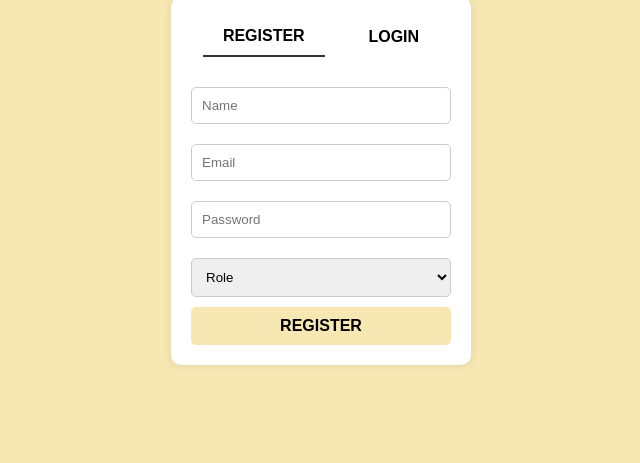
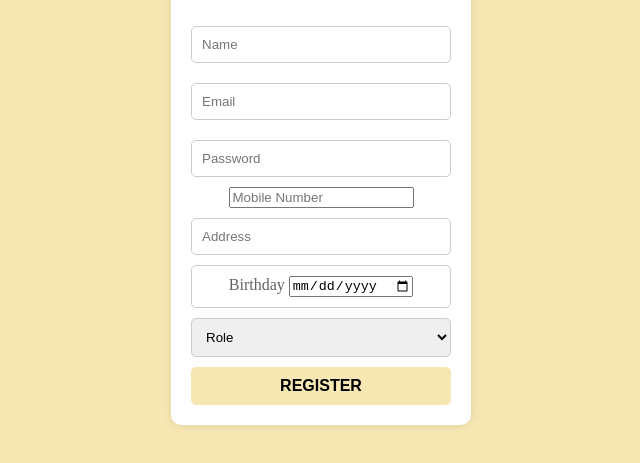
Before and after one commit to Sanduni0601/Course-Registration-System, a plain HTML site: page Frontend/AlgoProject1/login.html in a window 1280 px wide. Shown: the part 297-760 px from the top of the page, without its empty margins (319-959 px from the left). Drawn offline with nearby package versions, Linux system fonts and the light colour scheme; files whose address does not match are found by name.

Commit message:
Update login.html

```diff
--- a/Frontend/AlgoProject1/login.html
+++ b/Frontend/AlgoProject1/login.html
@@ -6,6 +6,7 @@
     <title>Course Registration System</title>
     <link rel="stylesheet" href="style 2.css">
 	<link rel="stylesheet" href="globals.css">
+
 </head>
 <body>
     <div class="container">
@@ -21,6 +22,14 @@
                     <input type="text" id="name" name="name" placeholder="Name">
                     <input type="email" id="email" name="email" placeholder="Email">
                     <input type="password" id="password" name="password" placeholder="Password">
+                    <input type="telephone" id="telephone" name="telephone" placeholder="Mobile Number">
+                    <input type="text" id="address" name="address" placeholder="Address">
+                    <div style="border: 1px solid #ccc; padding: 10px; border-radius: 5px;">
+                        <span style="color:#636363;">Birthday</span>
+                        <input type="date" id="birthday" name="birthday" placeholder="Birthday">
+                    </div>
+
+
                     <select id="role" name="role">
                         <option value="" disabled selected>Role</option>
                         <option value="student">Student</option>
```
